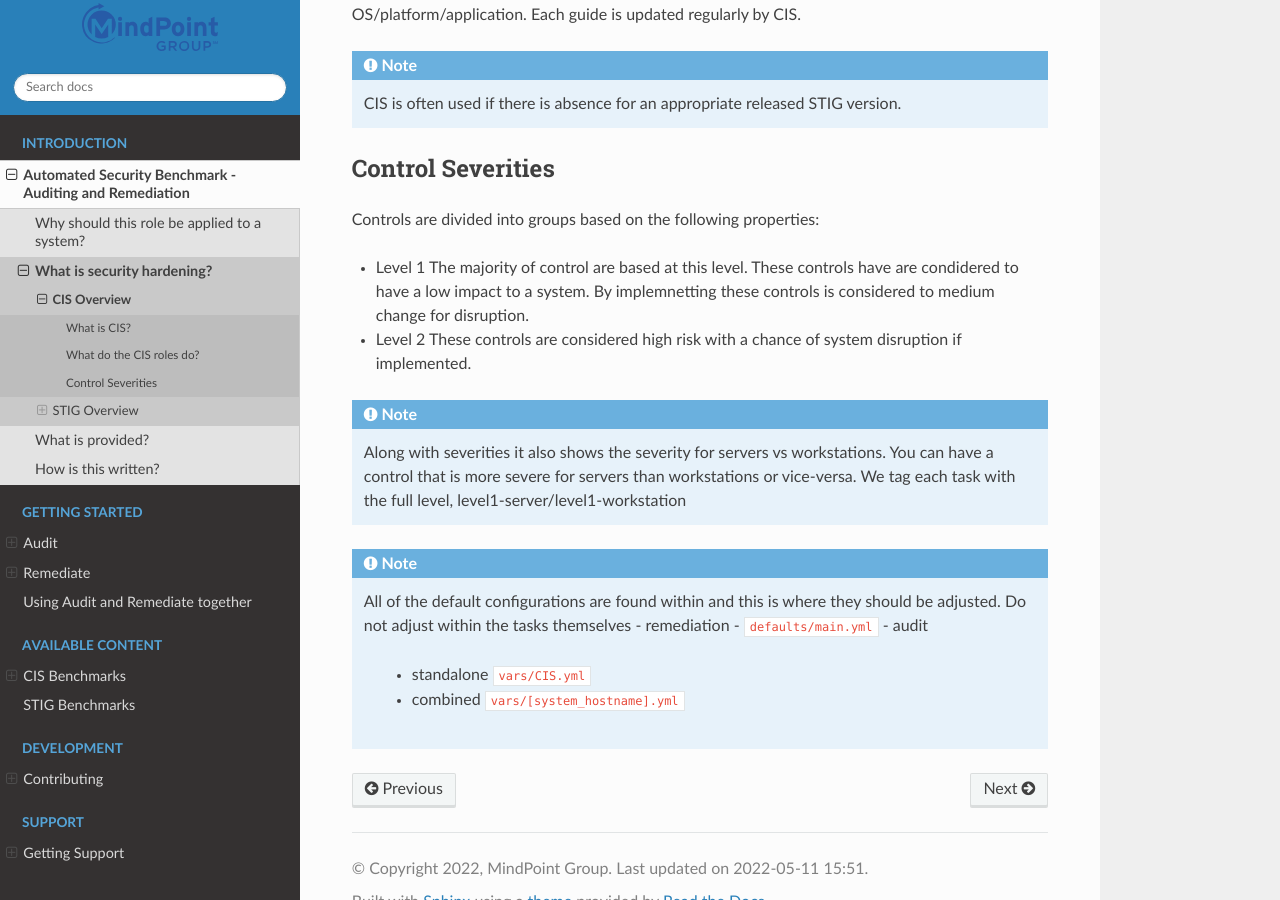
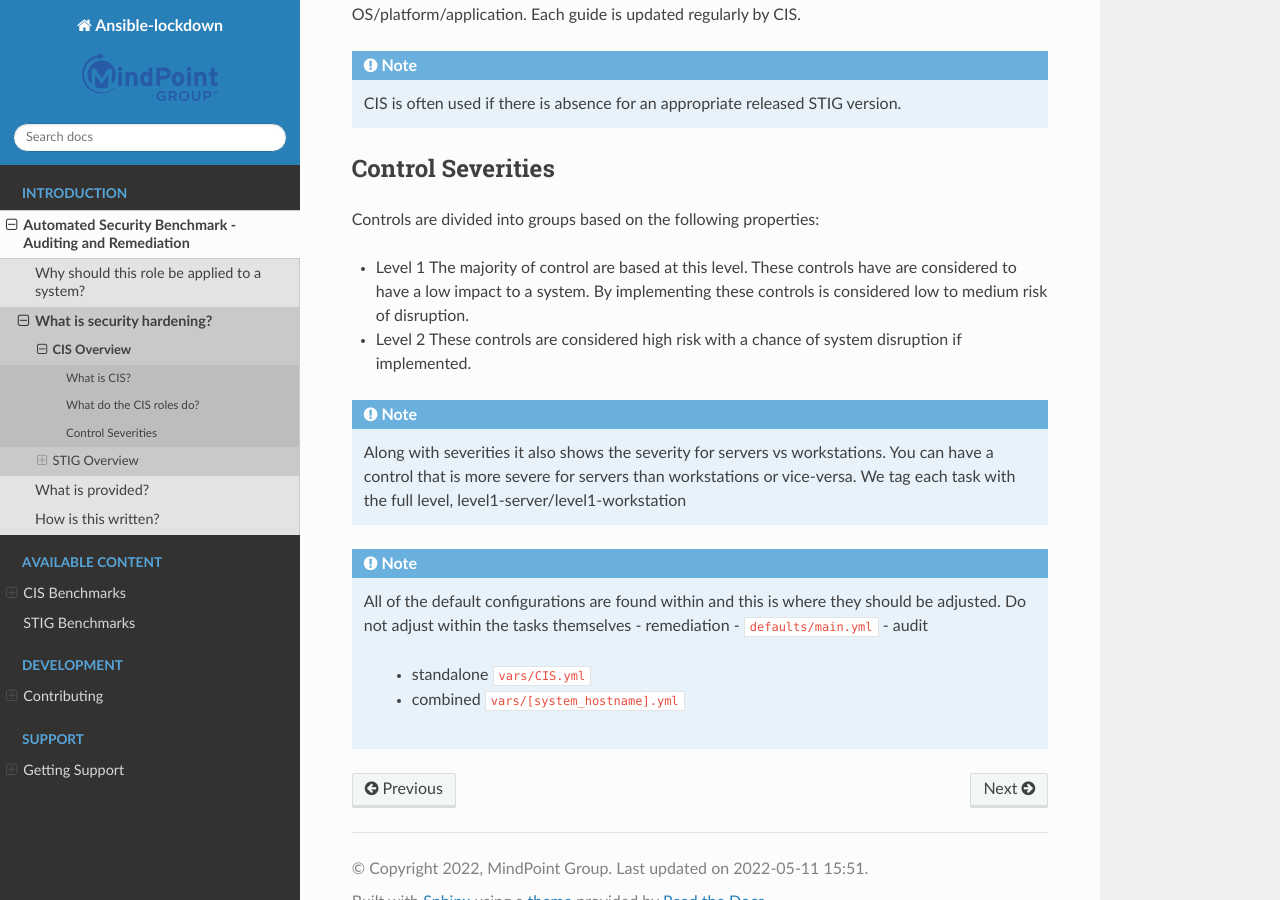
Before and after one commit to frederickw082922/lockdown_readthedocs, a Sphinx documentation site: the page built from docs/source/CIS/cis_overview.rst, in a window 1280 px wide and 900 px high, scrolled down 609 px. Built offline with Sphinx 7.4.7 and the Read the Docs theme 2.0.0, drawn with Linux system fonts in a browser that asks for light colours; pages that are not in the unit, such as notebooks, are missing from menus.

Commit message:
updated content and layout
Signed-off-by: Mark Bolwell <mark.bollyuk@gmail.com>

```diff
--- a/docs/source/CIS/cis_overview.rst
+++ b/docs/source/CIS/cis_overview.rst
@@ -31,8 +31,8 @@
 
 - Level 1
   The majority of control are based at this level.
-  These controls have are condidered to have a low impact to a system.
-  By implemnetting these controls is considered to medium change for disruption.
+  These controls have are considered to have a low impact to a system.
+  By implementing these controls is considered low to medium risk of disruption.
 
 - Level 2
   These controls are considered high risk with a chance of system disruption if implemented.
--- a/docs/source/index.rst
+++ b/docs/source/index.rst
@@ -8,9 +8,7 @@
    :maxdepth: 2
    :caption: Getting Started
 
-   audit/getting-started-audit.rst
-   remediate/rem-getting-started.rst
-   combined/comb-getting-started.rst
+   getting-started.rst
 
 .. toctree::
    :maxdepth: 2
```
Also changed, not shown: docs/source/getting_started.rst (added, +18 -0 lines).
